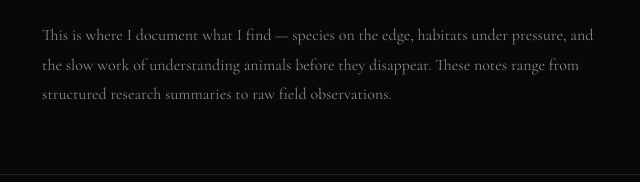
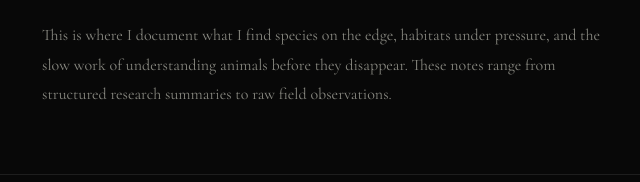
Before and after one commit to kailim1500/Kai-Lim, a plain HTML site: page research.html in a window 1280 px wide. Shown: the part 354-536 px from the top of the page, 232-872 px from the left. Drawn offline with nearby package versions, Linux system fonts and the light colour scheme; a web font is replaced by a local one.

Commit message:
Fix paragraph formatting in research.html
Removed a dash from the paragraph for clarity.

```diff
--- a/research.html
+++ b/research.html
@@ -22,7 +22,7 @@
   <section class="page-hero">
     <div class="section-label">Field Notes & Research</div>
     <h1>Observations from<br/><em>the margins of wildlife.</em></h1>
-    <p>This is where I document what I find — species on the edge, habitats under pressure, and the slow work of understanding animals before they disappear. These notes range from structured research summaries to raw field observations.</p>
+    <p>This is where I document what I find species on the edge, habitats under pressure, and the slow work of understanding animals before they disappear. These notes range from structured research summaries to raw field observations.</p>
   </section>
 
   <div class="divider"></div>
```
